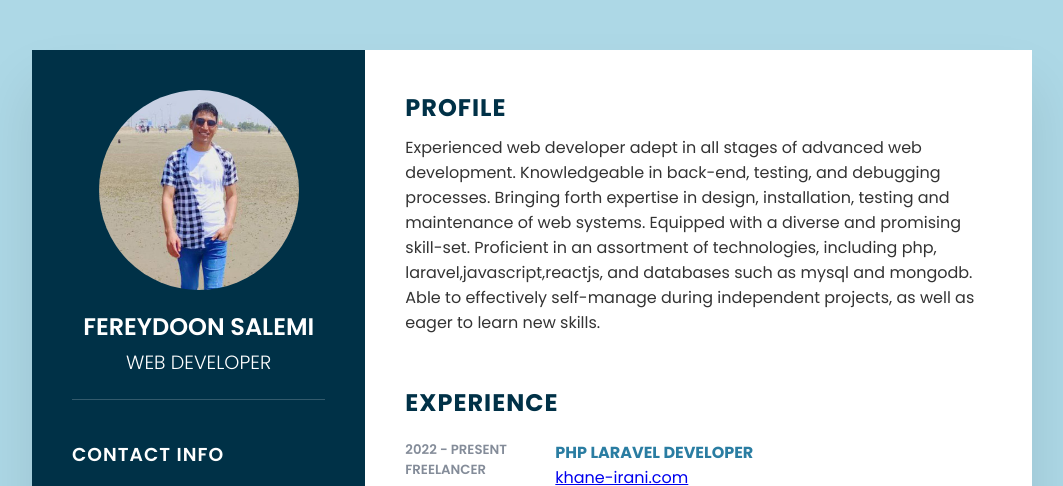
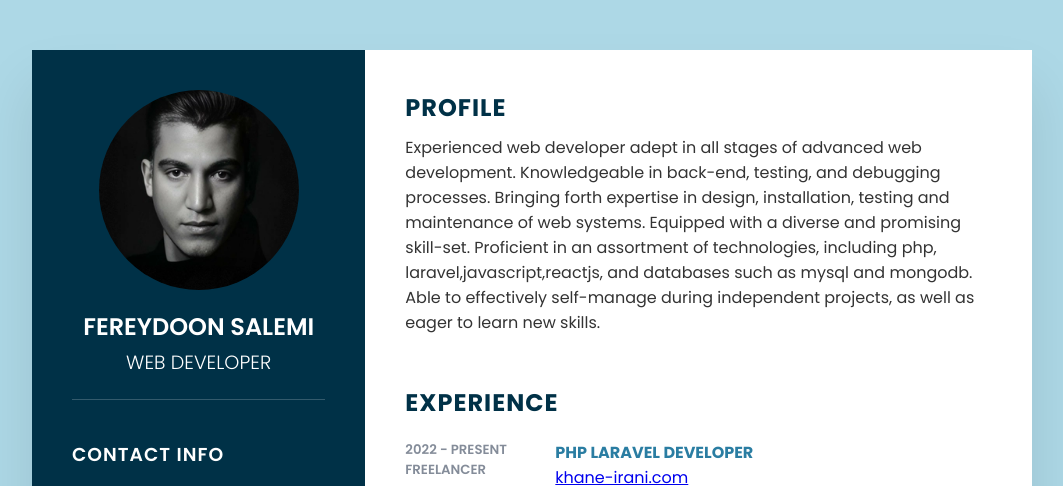
Before and after one commit to afereydoon1/resume, a plain HTML site: page index.html in a window 1280 px wide. Shown: the top 486 px of the page, without its empty margins (108-1171 px from the left). Drawn offline with Linux system fonts and the light colour scheme.

Commit message:
add profile picture

```diff
--- a/index.html
+++ b/index.html
@@ -14,7 +14,7 @@
     <div class="left_side">
         <div class="profileText">
             <div class="imgBox">
-                <img src="img.jpeg" alt="image">
+                <img src="1.webp" alt="image">
             </div>
             <h2>Fereydoon Salemi<br><span>Web Developer</span></h2>
         </div>
```
Also changed, not shown: 1.webp (added).
